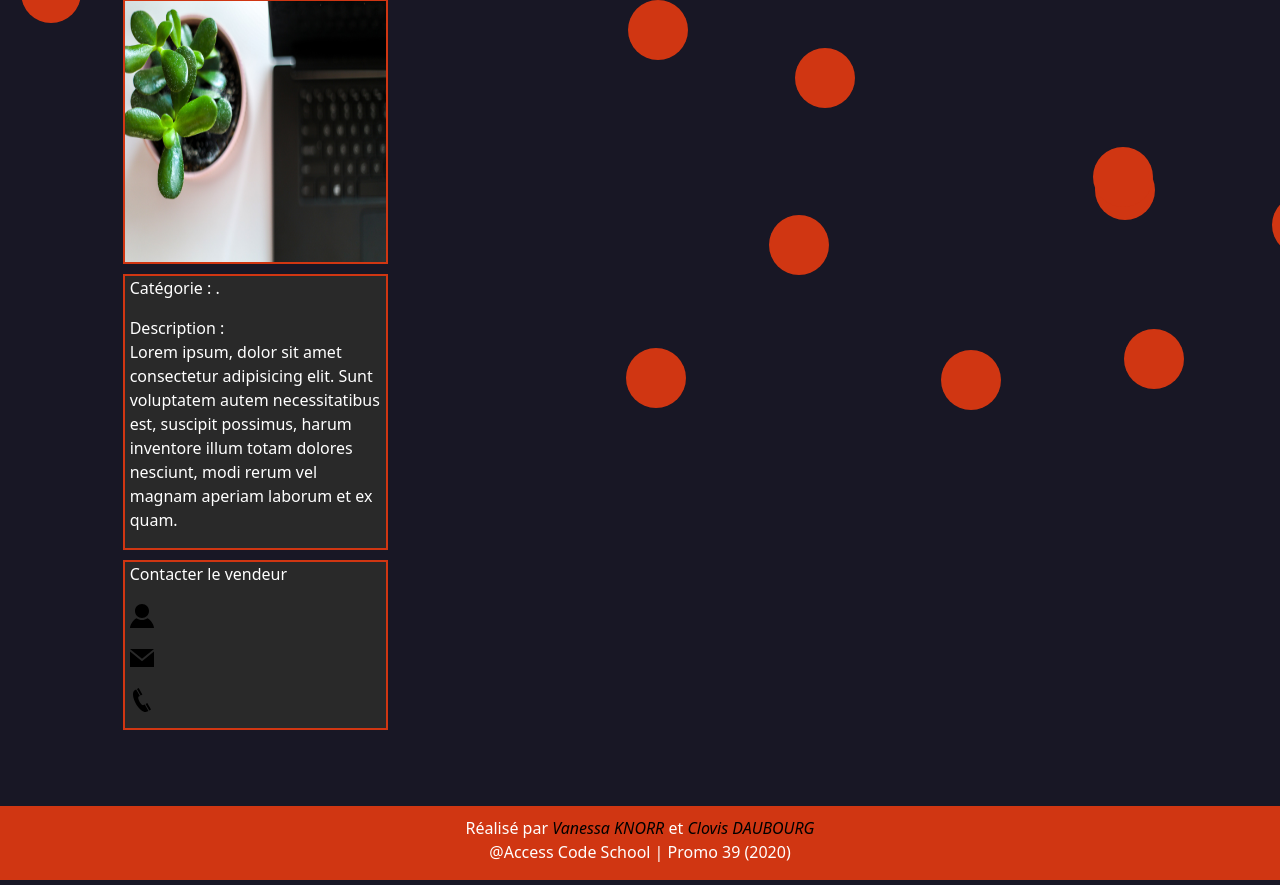
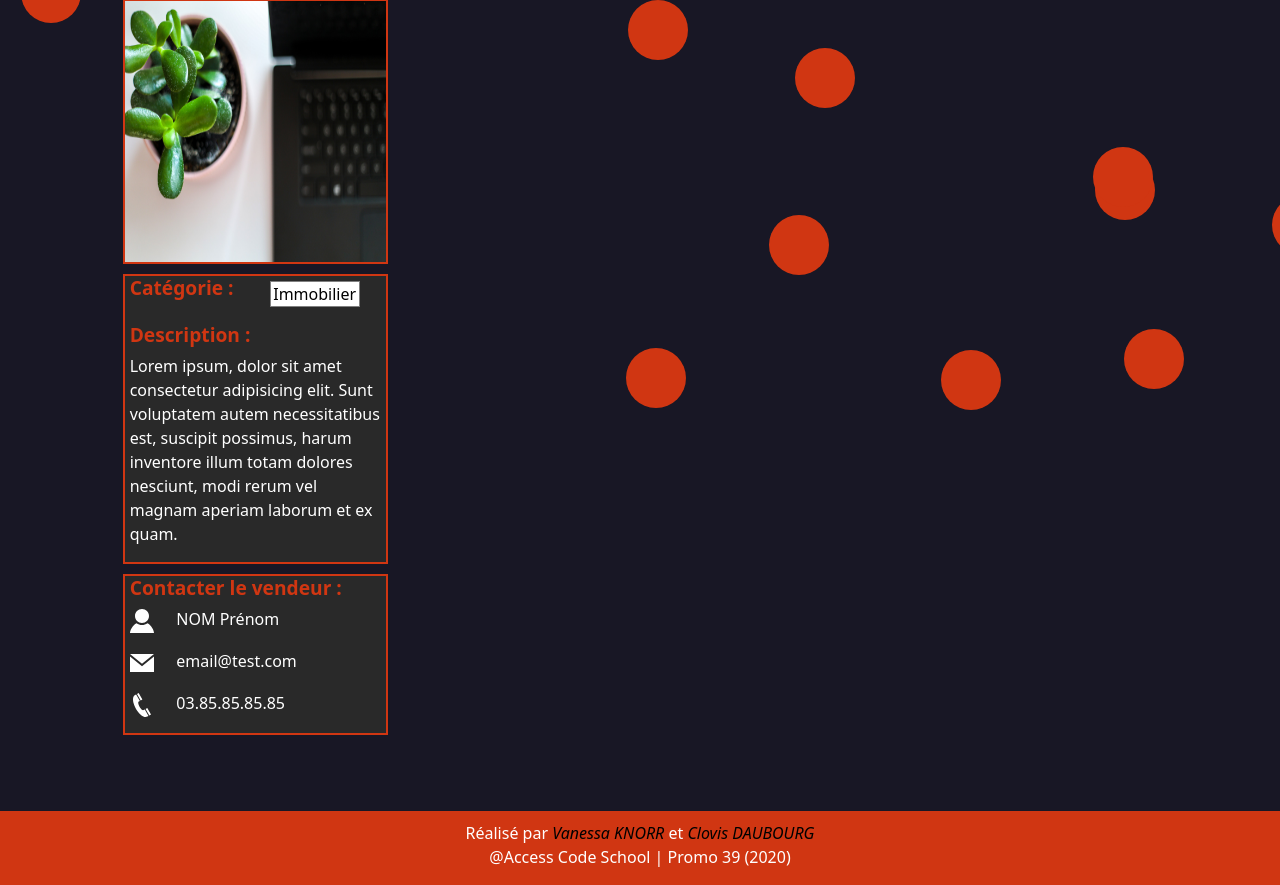
Before and after one commit to daubourg-clovis/petitesannonces, a PHP site: page /annonces/ajout/ in a window 1280 px wide. Shown: the part 253-1138 px from the top of the page. Run offline with PHP 8.4, Linux system fonts and the light colour scheme; tables that the repository leaves empty or names only in its code hold one stand-in row (values such as "Sample post"); some libraries are stand-ins or nearby versions.

Commit message:
Update - style for detail and bootstrap classes

```diff
--- a/application/templates/detail.html.twig
+++ b/application/templates/detail.html.twig
@@ -14,16 +14,46 @@
         </div>
         <div class="details-size">
             <div>
-                <p>Catégorie : <span> {{annonce.cat_libelle}}</span>.</p>
-                <p>Description : <br> <span>{{annonce.description}} Lorem ipsum, dolor sit amet consectetur adipisicing elit. Sunt voluptatem autem necessitatibus est, suscipit possimus, harum inventore illum totam dolores nesciunt, modi rerum vel magnam aperiam laborum et ex quam.</span></p>
+                <div class="row">
+                    <div class="col">
+                        <h3>Catégorie : </h3>
+                    </div>
+                    <div class="col">
+                        <p class="cat-filter"><a href="">{{annonce.cat_libelle}}Immobilier</a> </p>
+                    </div>
+                </div>
+                <h3>Description : <br> </h3>
+                <p>{{annonce.description}} Lorem ipsum, dolor sit amet consectetur adipisicing elit. Sunt voluptatem autem necessitatibus est, suscipit possimus, harum inventore illum totam dolores nesciunt, modi rerum vel magnam aperiam laborum et ex quam.</p>
             </div>
         </div>
         <div class="details-size">
-            <p>Contacter le vendeur</p>
-            <div>
-                <p><svg xmlns="http://www.w3.org/2000/svg" width="24" height="24" viewBox="0 0 24 24"><path d="M19 7.001c0 3.865-3.134 7-7 7s-7-3.135-7-7c0-3.867 3.134-7.001 7-7.001s7 3.134 7 7.001zm-1.598 7.18c-1.506 1.137-3.374 1.82-5.402 1.82-2.03 0-3.899-.685-5.407-1.822-4.072 1.793-6.593 7.376-6.593 9.821h24c0-2.423-2.6-8.006-6.598-9.819z"/></svg>{{annonce.usr_nom}} {{annonce.usr_prenom}}</p>
-                <p><svg xmlns="http://www.w3.org/2000/svg" width="24" height="24" viewBox="0 0 24 24"><path d="M12 12.713l-11.985-9.713h23.97l-11.985 9.713zm0 2.574l-12-9.725v15.438h24v-15.438l-12 9.725z"/></svg>{{annonce.usr_courriel}}</p>
-                <p><svg xmlns="http://www.w3.org/2000/svg" width="24" height="24" viewBox="0 0 24 24"><path d="M18.48 22.926l-1.193.658c-6.979 3.621-19.082-17.494-12.279-21.484l1.145-.637 3.714 6.467-1.139.632c-2.067 1.245 2.76 9.707 4.879 8.545l1.162-.642 3.711 6.461zm-9.808-22.926l-1.68.975 3.714 6.466 1.681-.975-3.715-6.466zm8.613 14.997l-1.68.975 3.714 6.467 1.681-.975-3.715-6.467z"/></svg>{{annonce.usr_telephone}}</p>
+            <h3>Contacter le vendeur :</h3>
+            <div class="seller-infos">
+                <div class="row">
+                    <div class="col-2">
+                        <p><svg xmlns="http://www.w3.org/2000/svg" width="24" height="24" viewBox="0 0 24 24"><path d="M19 7.001c0 3.865-3.134 7-7 7s-7-3.135-7-7c0-3.867 3.134-7.001 7-7.001s7 3.134 7 7.001zm-1.598 7.18c-1.506 1.137-3.374 1.82-5.402 1.82-2.03 0-3.899-.685-5.407-1.822-4.072 1.793-6.593 7.376-6.593 9.821h24c0-2.423-2.6-8.006-6.598-9.819z"/></svg>{{annonce.usr_nom}} {{annonce.usr_prenom}}</p>
+
+                    </div>
+                    <div class="col">
+                        <p>NOM Prénom</p>
+                    </div>
+                </div>
+                <div class="row">
+                    <div class="col-2">
+                        <p><svg xmlns="http://www.w3.org/2000/svg" width="24" height="24" viewBox="0 0 24 24"><path d="M12 12.713l-11.985-9.713h23.97l-11.985 9.713zm0 2.574l-12-9.725v15.438h24v-15.438l-12 9.725z"/></svg></p>
+                    </div>
+                    <div class="col">
+                        <p>{{annonce.usr_courriel}}email@test.com</p>
+                    </div>
+                </div>
+                <div class="row">
+                    <div class="col-2">
+                        <p><svg xmlns="http://www.w3.org/2000/svg" width="24" height="24" viewBox="0 0 24 24"><path d="M18.48 22.926l-1.193.658c-6.979 3.621-19.082-17.494-12.279-21.484l1.145-.637 3.714 6.467-1.139.632c-2.067 1.245 2.76 9.707 4.879 8.545l1.162-.642 3.711 6.461zm-9.808-22.926l-1.68.975 3.714 6.466 1.681-.975-3.715-6.466zm8.613 14.997l-1.68.975 3.714 6.467 1.681-.975-3.715-6.467z"/></svg></p>
+                    </div>
+                    <div class="col">
+                        <p>{{annonce.usr_telephone}} 03.85.85.85.85</p>
+                    </div>
+                </div>
             </div>
         </div>
     </div>
--- a/public/style/style.css
+++ b/public/style/style.css
@@ -122,6 +122,27 @@ a {
   fill: #df4759;
 }
 
+.seller-infos svg {
+  fill: white;
+}
+
+.seeDetails h3 {
+  font-size: 1.2rem;
+  color: var(--ladybug);
+  font-weight: bold;
+}
+
+.cat-filter {
+  margin-top: 5px;
+  width: 90px;
+  text-align: center;
+  background-color: white;
+  border: 1px solid grey;
+}
+.cat-filter a {
+  color: black;
+}
+
 /* Footer  ------------------------*/
 footer {
   text-align: center;
--- a/public/style/style.scss
+++ b/public/style/style.scss
@@ -128,6 +128,32 @@ a{
     }
 }
 
+.seller-infos{
+    svg{
+        fill: white;
+    }
+}
+
+.seeDetails{
+    h3{
+        font-size: 1.2rem;
+        color: var(--ladybug);
+        font-weight: bold;
+    }
+}
+
+.cat-filter{
+    margin-top: 5px;
+    width: 90px;
+    text-align: center;
+    background-color: white;
+    border: 1px solid grey;
+
+    a{
+        color: black;
+    }
+}
+
 /* Footer  ------------------------*/
 
 footer{
```
Also changed, not shown: 1 other file.
